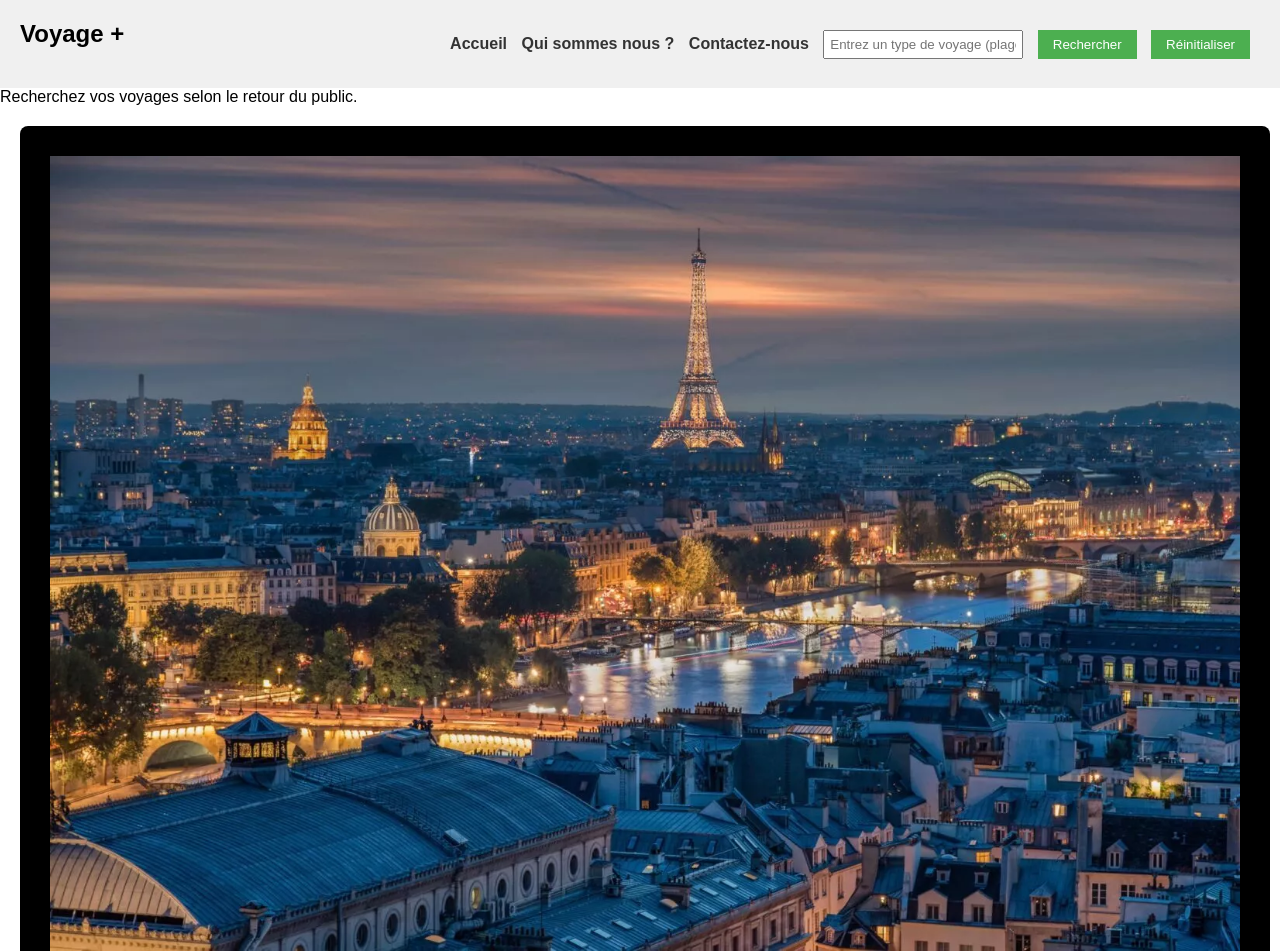
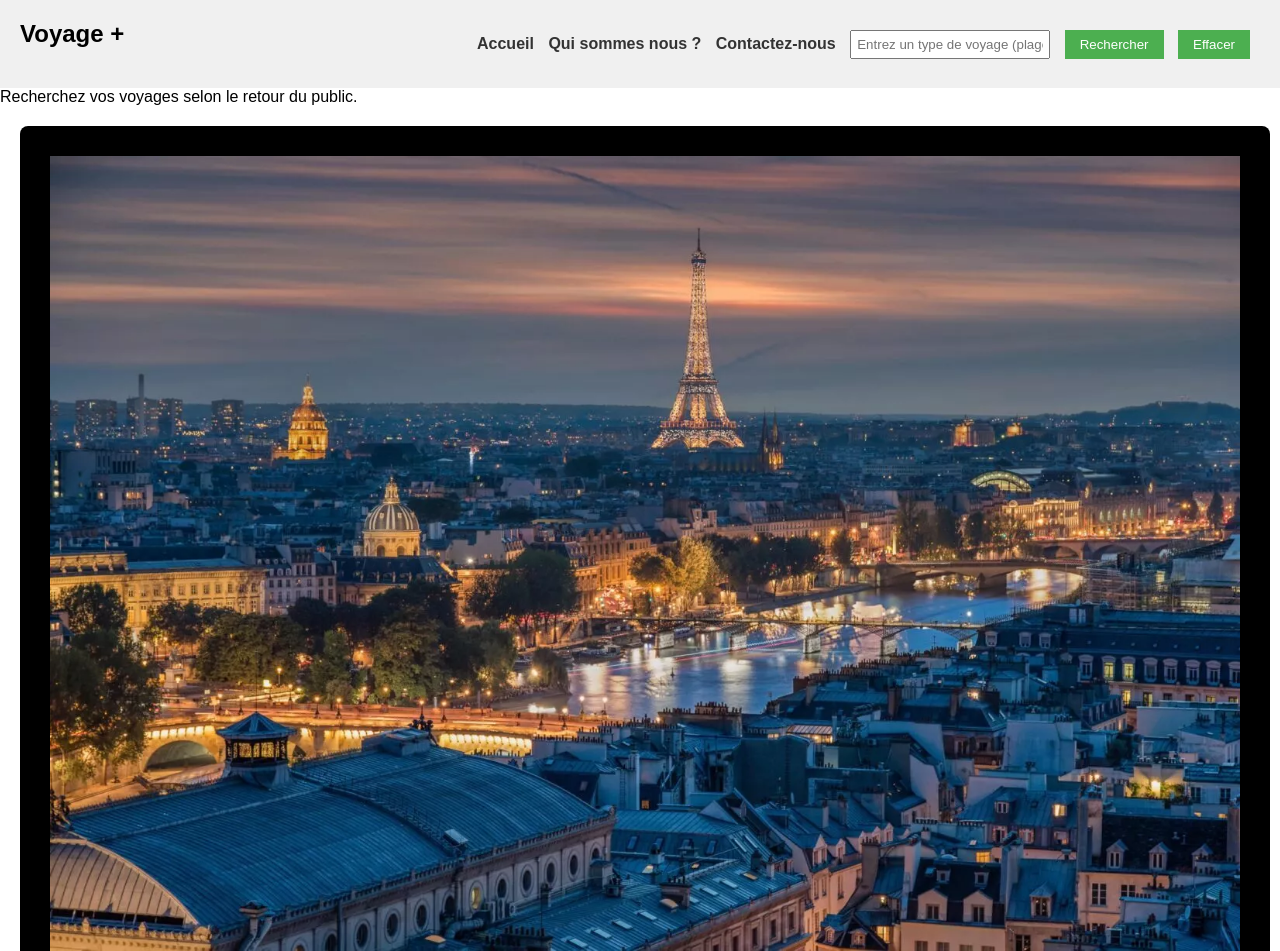
Before and after one commit to t0683518096-debug/travelRecommendation, a plain HTML site: page index.html in a window 1280 px wide. Shown: the top 951 px of the page. Drawn offline with Linux system fonts and the light colour scheme.

Commit message:
version finale

```diff
--- a/index.html
+++ b/index.html
@@ -13,7 +13,7 @@
       <li><a href="./contact.html" id="contact">Contactez-nous</a></li>
       <li><input type="text" id="searchInput" placeholder="Entrez un type de voyage (plage, temple, etc...)">  </li>
       <li><button id='btnSearch'>Rechercher</button>
-      <li><button id='btnReset'>Réinitialiser</button>
+      <li><button id='btnReset'>Effacer</button>
     </ul>
     </nav>
     <p>Recherchez vos voyages selon le retour du public.</p>
```
